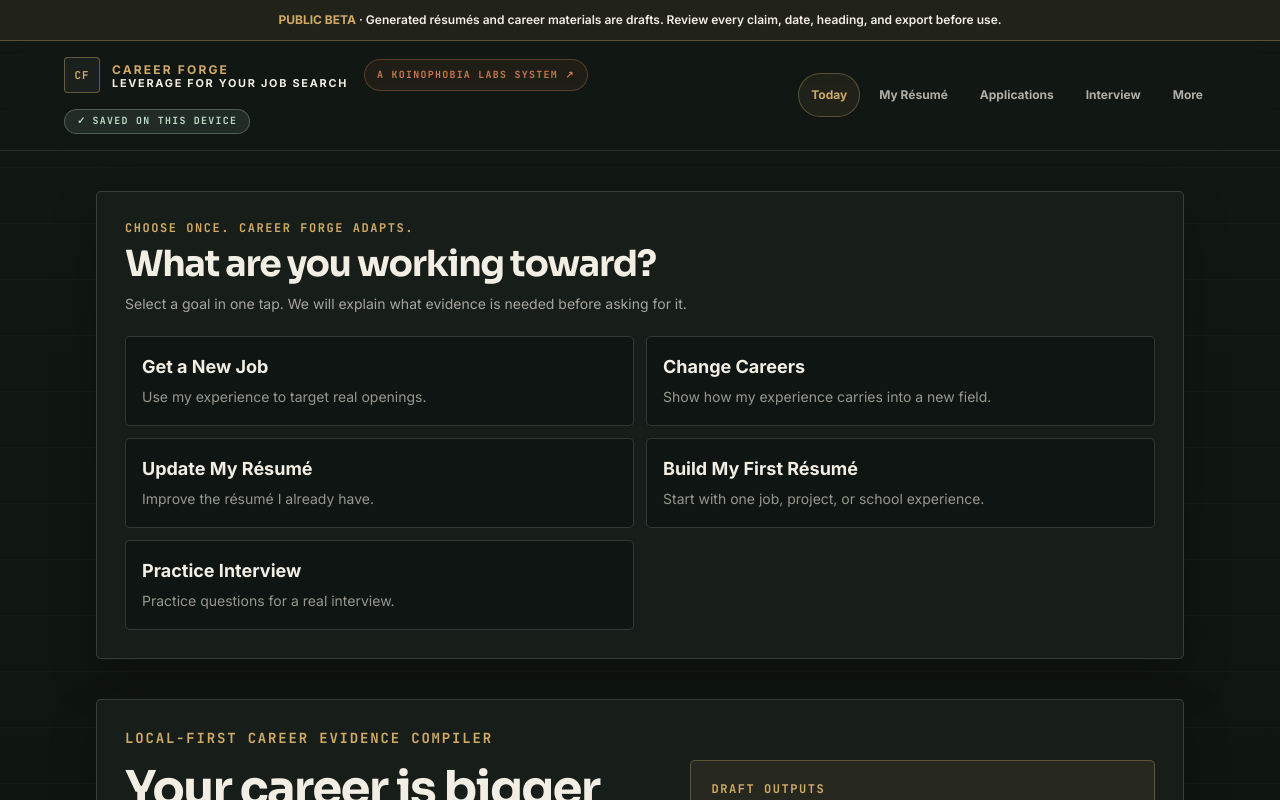
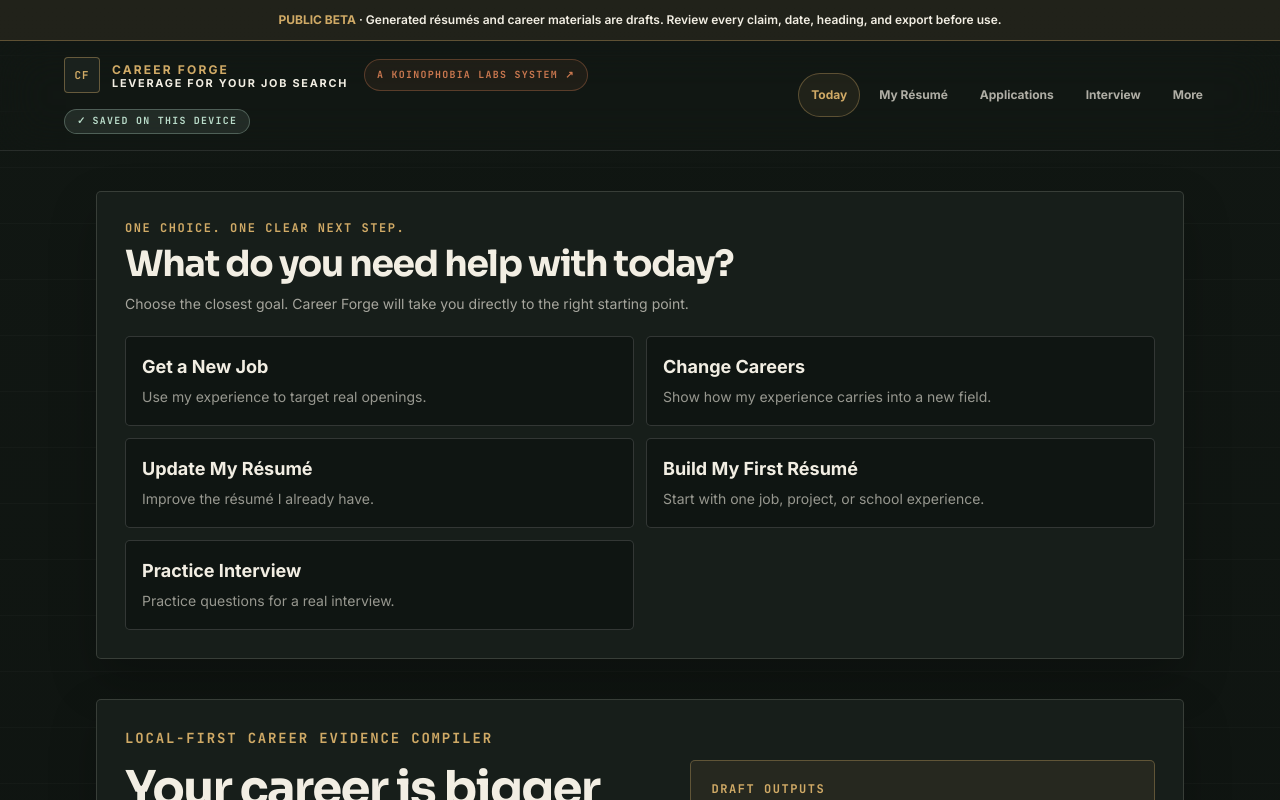
Before and after one commit to koinophobia-labs/career-forge-lite, a Next.js app: page / in a window 1280 px wide. Shown: the top 800 px of the page. Built offline with nearby package versions, Linux system fonts and the light colour scheme.

Commit message:
Clarify the one-step goal router

```diff
--- a/src/components/IntentRouter.tsx
+++ b/src/components/IntentRouter.tsx
@@ -40,9 +40,9 @@
     return (
       <section className="mx-auto max-w-6xl px-5 pt-6 sm:px-8 sm:pt-10" id="intent-router" aria-labelledby="intent-title">
         <div className="trust-panel p-5 sm:p-7">
-          <p className="trust-kicker text-xs font-bold uppercase">Choose once. Career Forge adapts.</p>
-          <h1 id="intent-title" className="mt-2 text-3xl font-bold text-paper sm:text-4xl">What are you working toward?</h1>
-          <p className="mt-2 max-w-2xl text-sm leading-6 text-paper/65">Select a goal in one tap. We will explain what evidence is needed before asking for it.</p>
+          <p className="trust-kicker text-xs font-bold uppercase">One choice. One clear next step.</p>
+          <h1 id="intent-title" className="mt-2 text-3xl font-bold text-paper sm:text-4xl">What do you need help with today?</h1>
+          <p className="mt-2 max-w-2xl text-sm leading-6 text-paper/65">Choose the closest goal. Career Forge will take you directly to the right starting point.</p>
           <div className="mt-5 grid gap-3 md:grid-cols-2">
             {CAREER_GOALS.map((option) => (
               <button key={option.kind} type="button" onClick={() => selectGoal(option.kind)} className="rounded-xl border border-white/15 bg-obsidian/35 p-4 text-left transition hover:border-cyan/60 hover:bg-cyan/10 focus-visible:border-gold">
@@ -62,7 +62,7 @@
         <p className="trust-kicker text-xs font-bold uppercase">Continue: {careerGoalLabel(state, goal)}</p>
         <div className="mt-3 grid gap-6 lg:grid-cols-[1.3fr_0.7fr]">
           <div>
-            <p className="text-xs font-bold uppercase tracking-wide text-gold">Your next move</p>
+            <p className="text-xs font-bold uppercase tracking-wide text-gold">Do this next</p>
             <h1 id="intent-title" className="mt-2 text-3xl font-bold text-paper">{nextMove.title}</h1>
             <p className="mt-2 max-w-2xl text-sm leading-6 text-paper/65">{nextMove.detail}</p>
             <Link href={nextMove.href} onClick={() => trackCareerEvent("intent_goal_resumed")} className="lab-pill-button mt-5 inline-flex min-h-11 items-center px-5 py-2.5 text-sm font-black">
@@ -70,7 +70,7 @@
             </Link>
           </div>
           <div className="rounded-xl border border-white/12 bg-obsidian/30 p-4">
-            <p className="text-xs font-bold uppercase tracking-wide text-paper/50">Verified workflow milestones</p>
+            <p className="text-xs font-bold uppercase tracking-wide text-paper/50">Your progress</p>
             <ul className="mt-3 grid gap-2">
               {milestones.map((milestone) => <li key={milestone.label} className="text-sm text-paper/70"><span className={milestone.complete ? "text-mint" : "text-paper/35"}>{milestone.complete ? "✓" : "○"}</span> {milestone.label}</li>)}
             </ul>
@@ -80,7 +80,7 @@
         {recent.length > 0 && <div className="mt-6 border-t border-white/10 pt-5"><h2 className="text-sm font-bold text-paper">Recent</h2><ul className="mt-3 grid gap-2 md:grid-cols-3">{recent.map((item) => <li key={`${item.id}-${item.href}`}><Link href={item.href} className="block rounded-lg border border-white/12 bg-white/5 p-3 transition hover:border-cyan/45"><span className="block text-sm font-bold text-paper">{item.label}</span><span className="mt-1 block text-xs text-paper/50">{item.detail}</span></Link></li>)}</ul></div>}
 
         <details className="mt-6 border-t border-white/10 pt-4">
-          <summary className="cursor-pointer text-sm font-bold text-cyan">Other actions</summary>
+          <summary className="cursor-pointer text-sm font-bold text-cyan">Change goal</summary>
           <div className="mt-3 flex flex-wrap gap-2">{CAREER_GOALS.filter((option) => option.kind !== goal).map((option) => <button key={option.kind} type="button" onClick={() => selectGoal(option.kind)} className="rounded-md border border-white/15 px-3 py-2 text-sm font-bold text-paper/70 transition hover:border-gold hover:text-gold">{option.label}</button>)}</div>
         </details>
       </div>
```
